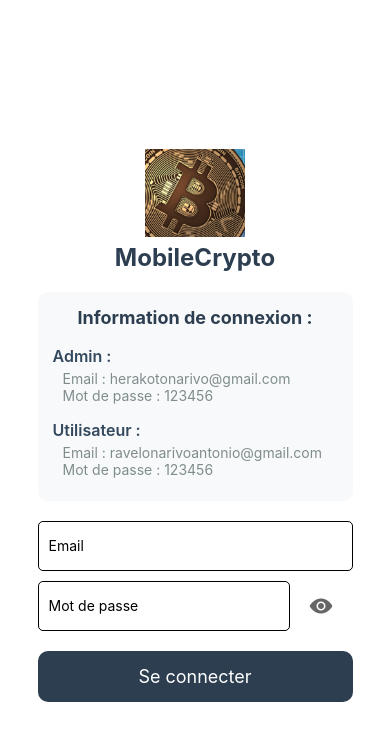
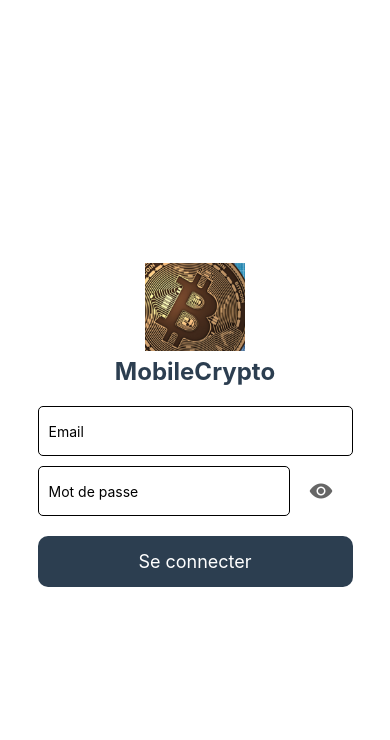
Before and after one commit to Hery0019/MobileCrypto, a React Native app: screen /Login in a window 390 px wide. Shown: the top 740 px of the page. Built offline with nearby package versions, Linux system fonts and the light colour scheme.

Commit message:
Login: retirer les identifiants admin/utilisateur affichés en clair
Le bloc 'Information de connexion' exposait un email admin réel et le mot
de passe 123456 dans l'APK. Suppression du bloc et des styles associés.
Les mots de passe des comptes concernés doivent être changés côté Firebase.

```diff
--- a/app/screens/Login.tsx
+++ b/app/screens/Login.tsx
@@ -72,19 +72,6 @@ const Login = () => {
           <Text style={styles.title}>MobileCrypto</Text>
         </View>
 
-        <View style={styles.infoBox}>
-          <Text style={styles.infoTitle}>Information de connexion :</Text>
-          <View style={styles.infoSection}>
-            <Text style={styles.infoSubtitle}>Admin :</Text>
-            <Text style={styles.infoText}>Email : herakotonarivo@gmail.com</Text>
-            <Text style={styles.infoText}>Mot de passe : 123456</Text>
-          </View>
-          <View style={styles.infoSection}>
-            <Text style={styles.infoSubtitle}>Utilisateur :</Text>
-            <Text style={styles.infoText}>Email : ravelonarivoantonio@gmail.com</Text>
-            <Text style={styles.infoText}>Mot de passe : 123456</Text>
-          </View>
-        </View>
 
         <View style={styles.formContainer}>
           <TextInput
@@ -154,34 +141,6 @@ const styles = StyleSheet.create({
     fontWeight: 'bold',
     color: '#2c3e50',
   },
-  infoBox: {
-    backgroundColor: '#f8f9fa',
-    padding: 15,
-    borderRadius: 10,
-    marginBottom: 20,
-    width: '90%',
-  },
-  infoTitle: {
-    fontSize: 18,
-    fontWeight: 'bold',
-    color: '#2c3e50',
-    marginBottom: 10,
-    textAlign: 'center',
-  },
-  infoSection: {
-    marginVertical: 8,
-  },
-  infoSubtitle: {
-    fontSize: 16,
-    fontWeight: '600',
-    color: '#34495e',
-    marginBottom: 4,
-  },
-  infoText: {
-    fontSize: 14,
-    color: '#7f8c8d',
-    marginLeft: 10,
-  },
   formContainer: {
     width: '90%',
   },
```
